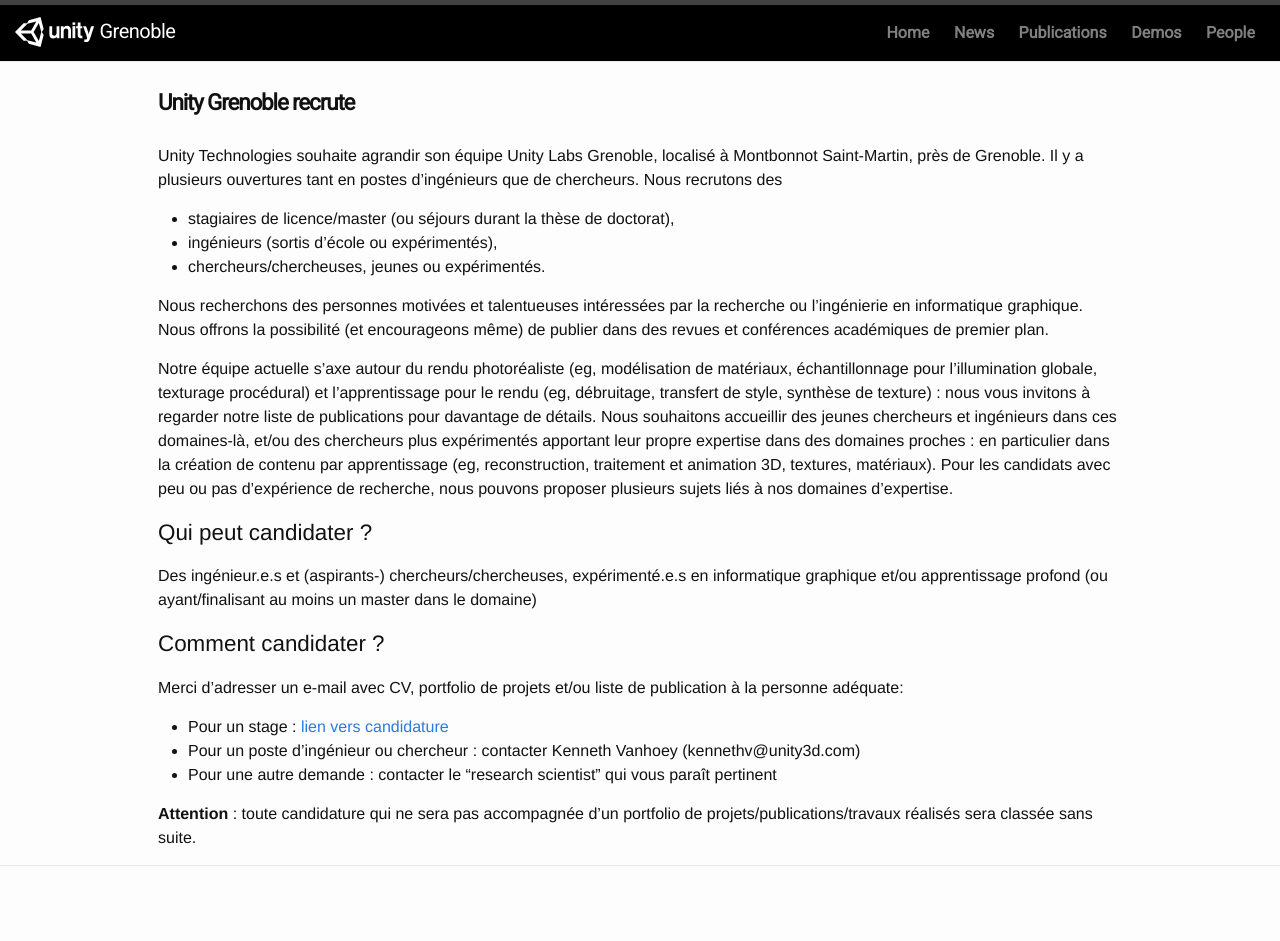
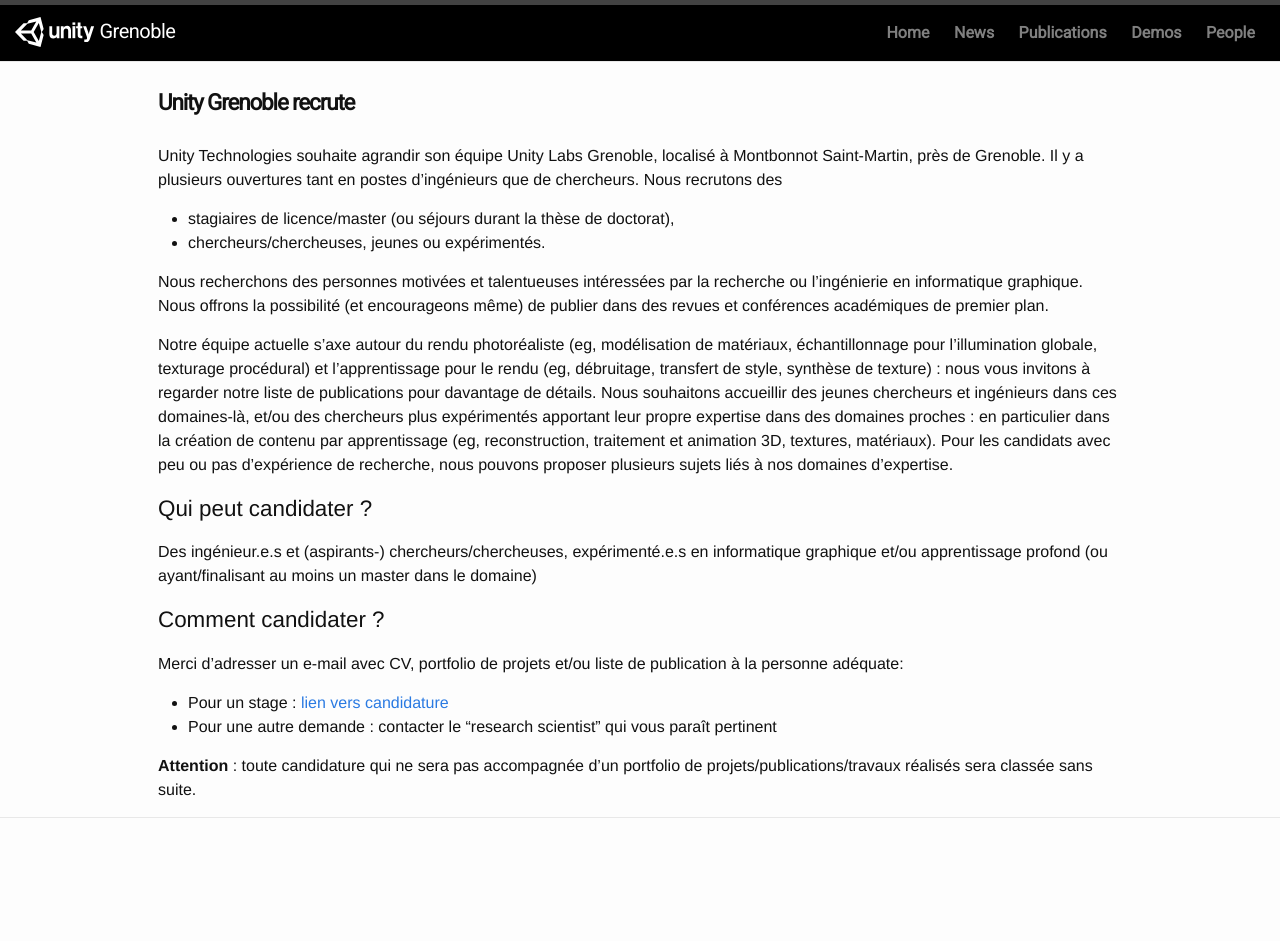
Before and after one commit to unity-grenoble/website, a Jekyll site: the page built from _posts/2019-09-17-news-looking-for-talent.markdown, in a window 1280 px wide. Built offline with Jekyll 4.4.1, drawn with Linux system fonts in a browser that asks for light colours; after the commit the page ends 900 px from its top, so only the background shows below that.

Commit message:
removed engineer proposals

```diff
--- a/_posts/2019-09-17-news-looking-for-talent.markdown
+++ b/_posts/2019-09-17-news-looking-for-talent.markdown
@@ -10,7 +10,6 @@
 
 Unity Technologies souhaite agrandir son équipe Unity Labs Grenoble, localisé à Montbonnot Saint-Martin, près de Grenoble. Il y a plusieurs ouvertures tant en postes d’ingénieurs que de chercheurs. Nous recrutons des
 * stagiaires de licence/master (ou séjours durant la thèse de doctorat),
-* ingénieurs (sortis d’école ou expérimentés),
 * chercheurs/chercheuses, jeunes ou expérimentés.
 
 Nous recherchons des personnes motivées et talentueuses intéressées par la recherche ou l'ingénierie en informatique graphique. Nous offrons la possibilité (et encourageons même) de publier dans des revues et conférences académiques de premier plan.
@@ -24,7 +23,6 @@
 ##### Comment candidater ?
 Merci d'adresser un e-mail avec CV, portfolio de projets et/ou liste de publication à la personne adéquate:
 * Pour un stage : [lien vers candidature](https://careers.unity.com/position/graphics-research-intern/2419777)
-* Pour un poste d'ingénieur ou chercheur : contacter Kenneth Vanhoey (kennethv@unity3d.com)
 * Pour une autre demande : contacter le "research scientist" qui vous paraît pertinent
 
 **Attention** : toute candidature qui ne sera pas accompagnée d'un portfolio de projets/publications/travaux réalisés sera classée sans suite.
```
